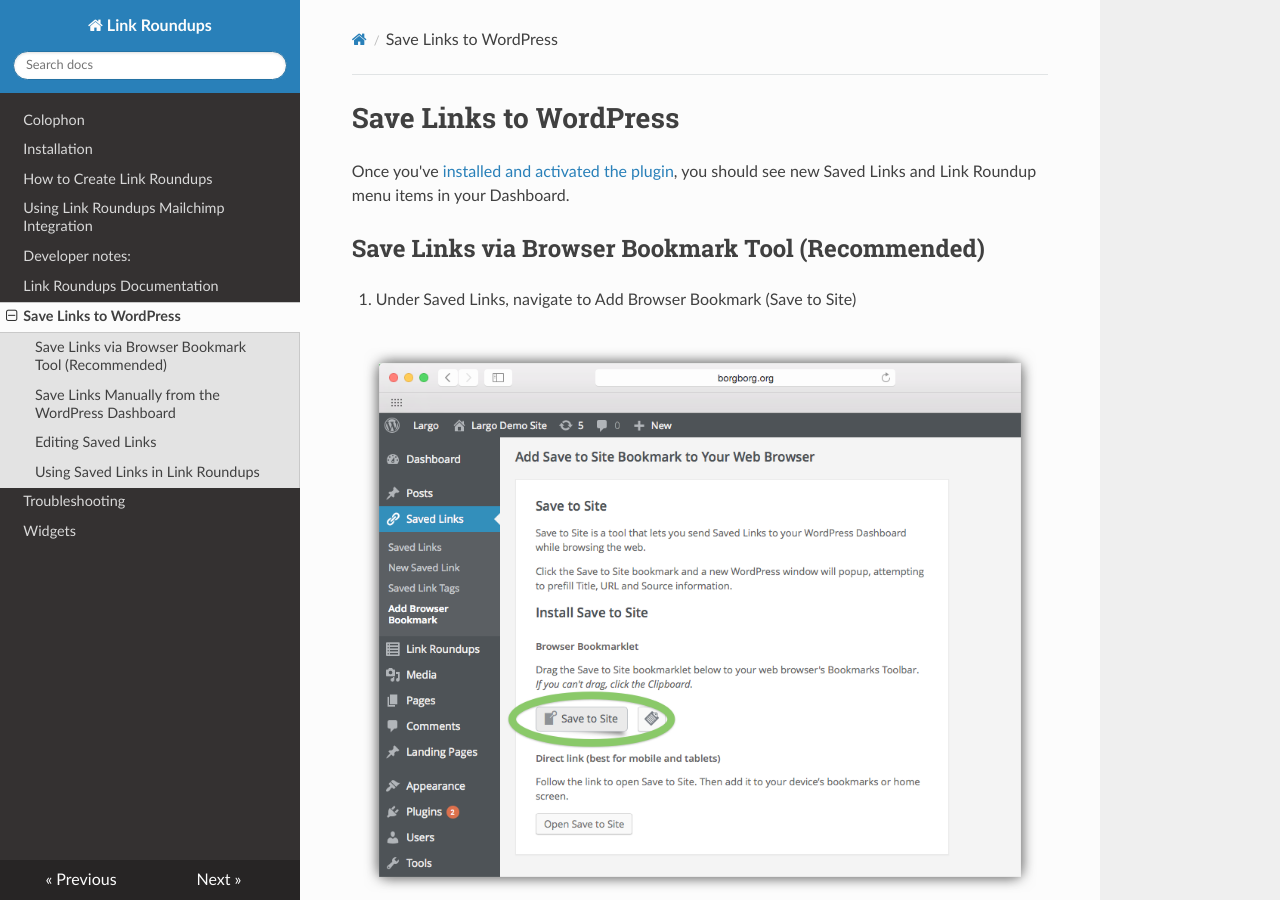
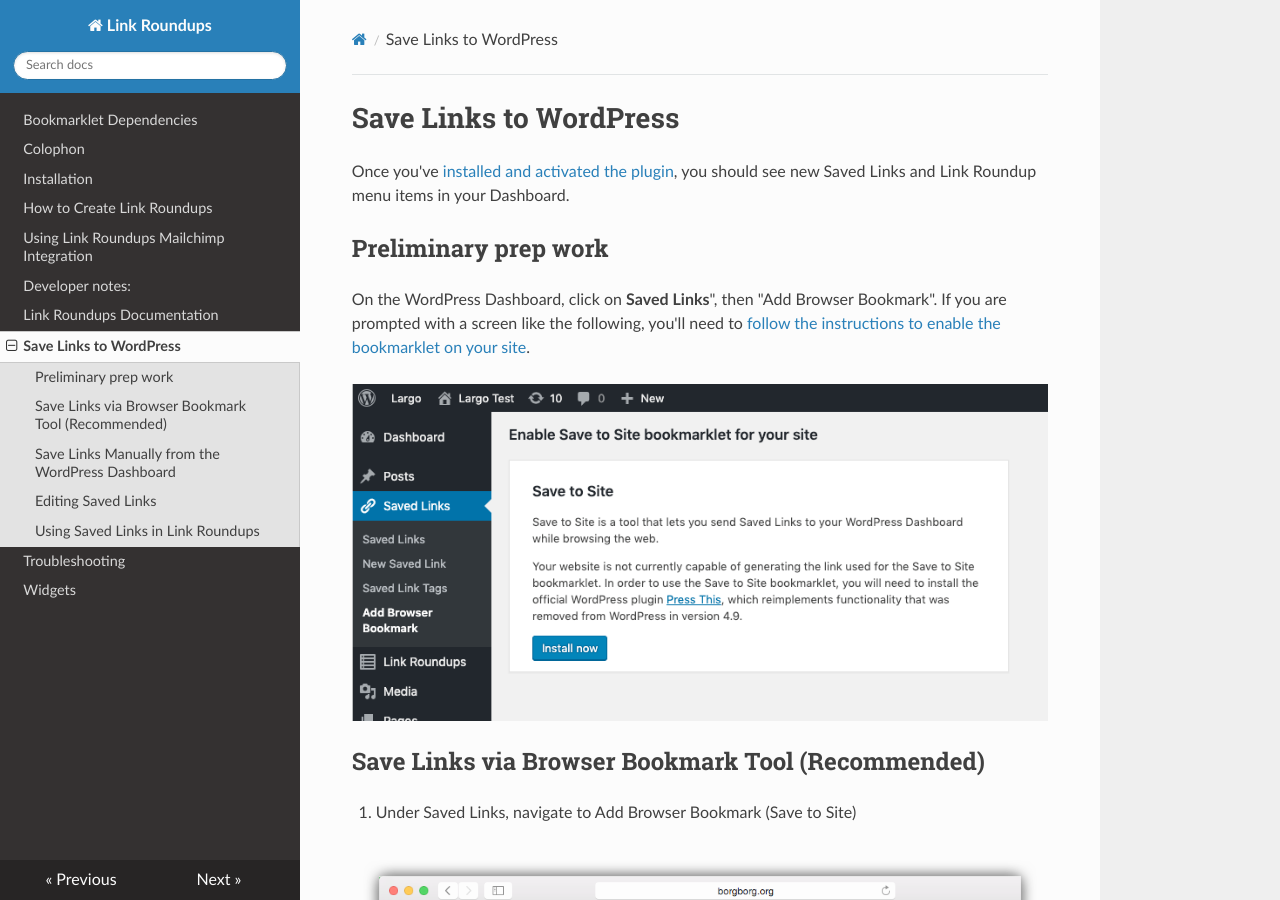
Before and after one commit to INN/link-roundups, an MkDocs documentation site: the page built from docs/saved-links.md, in a window 1280 px wide and 900 px high. Built offline with MkDocs 1.6.1, drawn with Linux system fonts in a browser that asks for light colours; nearby versions of some CDN libraries.

Commit message:
Documentation updates for installing dependencies.

```diff
--- a/docs/saved-links.md
+++ b/docs/saved-links.md
@@ -1,6 +1,12 @@
 # Save Links to WordPress
 
 Once you've [installed and activated the plugin](installation.md), you should see new Saved Links and Link Roundup menu items in your Dashboard.
+
+## Preliminary prep work
+
+On the WordPress Dashboard, click on **Saved Links**", then "Add Browser Bookmark". If you are prompted with a screen like the following, you'll need to [follow the instructions to enable the bookmarklet on your site](./bookmarklet-dependencies.md).
+
+![A screenshot of a page titled "Enable Save to Site bookmarklet for your site" and the text explaining why and how to install a dependency.](img/save-to-site-bookmarklet-dependency.png)
 
 ## Save Links via Browser Bookmark Tool (Recommended)
 
```
Also changed, not shown: docs/bookmarklet-dependencies.md (added, +14 -0 lines), docs/installation.md (+2 -0 lines), docs/img/save-to-site-bookmarklet-dependency.png (added).
